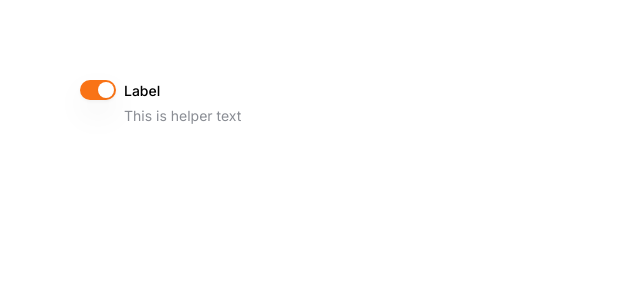
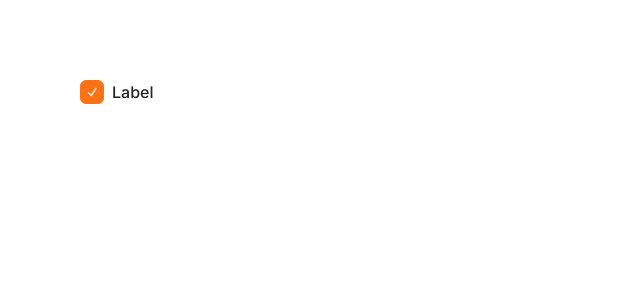
Before and after one commit to Hasnain-Shabbir/sparro-well, a Next.js app: page / in a window 1280 px wide. Both pictures are taken after a click on the checkbox 98 px from the left and 90 px from the top of the page. Shown: the top 300 px of the page, without its empty margins (0-640 px from the left). Built offline with nearby package versions, Linux system fonts and the light colour scheme; a web font is replaced by a local one.

Commit message:
feat(design-system): create Checkbox component

```diff
--- a/package.json
+++ b/package.json
@@ -10,6 +10,7 @@
   },
   "dependencies": {
     "@radix-ui/react-avatar": "^1.1.0",
+    "@radix-ui/react-checkbox": "^1.1.1",
     "@radix-ui/react-dialog": "^1.1.1",
     "@radix-ui/react-icons": "^1.3.0",
     "@radix-ui/react-label": "^2.1.0",
--- a/src/app/layout.tsx
+++ b/src/app/layout.tsx
@@ -13,7 +13,7 @@ export default function RootLayout({
 }>) {
   return (
     <html lang="en">
-      <body className="font-inter">{children}</body>
+      <body className="font-inter text-neutral-900">{children}</body>
     </html>
   );
 }
--- a/src/app/page.tsx
+++ b/src/app/page.tsx
@@ -1,12 +1,12 @@
 'use client';
-import { Toggle } from '@/components';
+import { AppCheckbox } from '@/components';
 import React from 'react';
 
 export default function Home() {
   return (
     <>
       <div className="p-20">
-        <Toggle label="Label" id="label" subTitle="This is helper text" />
+        <AppCheckbox label="Label" id="label" size='md'/>
       </div>
     </>
   );
--- /dev/null
+++ b/src/components/custom/AppCheckbox/AppCheckbox.tsx
@@ -0,0 +1,27 @@
+import React from 'react';
+import { Checkbox } from '@/components/ui/checkbox';
+import { Label } from '@/components/ui/label';
+
+interface AppCheckboxProps
+  extends React.ComponentPropsWithoutRef<typeof Checkbox> {
+  id: string;
+  label: string;
+  size?: 'sm' | 'md';
+}
+
+const AppCheckbox = React.forwardRef<HTMLButtonElement, AppCheckboxProps>(
+  ({ id, label, size }, ref) => {
+    return (
+      <div className="flex items-center gap-2">
+        <Checkbox id={id} ref={ref} size={size} />
+        <Label htmlFor={id} size={size === 'sm' ? 'md' : 'lg'}>
+          {label}
+        </Label>
+      </div>
+    );
+  },
+);
+
+AppCheckbox.displayName = 'AppCheckbox';
+
+export default AppCheckbox;
--- a/src/components/index.ts
+++ b/src/components/index.ts
@@ -1,2 +1,3 @@
+export { default as AppCheckbox } from './custom/AppCheckbox/AppCheckbox';
 export { default as TextField } from './custom/TextField';
 export { default as Toggle } from './custom/Toggle/Toggle';
--- /dev/null
+++ b/src/components/ui/checkbox.tsx
@@ -0,0 +1,42 @@
+'use client';
+import React from 'react';
+import * as CheckboxPrimitive from '@radix-ui/react-checkbox';
+import { CheckIcon } from '@radix-ui/react-icons';
+import { cn } from '@/lib/utils';
+
+interface CheckboxProps
+  extends React.ComponentPropsWithoutRef<typeof CheckboxPrimitive.Root> {
+  size?: 'sm' | 'md';
+}
+
+const Checkbox = React.forwardRef<
+  React.ElementRef<typeof CheckboxPrimitive.Root>,
+  CheckboxProps
+>(({ className, size = 'sm', ...props }, ref) => {
+  const checkboxSizeMap = {
+    sm: 'size-5',
+    md: 'size-6',
+  };
+  const sizeClass = checkboxSizeMap[size] || checkboxSizeMap.sm;
+
+  return (
+    <CheckboxPrimitive.Root
+      ref={ref}
+      className={cn(
+        'shadow peer shrink-0 rounded-md border border-neutral-200 transition-colors hover:bg-neutral-50 focus-visible:outline-none focus-visible:ring-1 focus-visible:ring-orange-500 disabled:cursor-not-allowed disabled:opacity-50 data-[state=checked]:border-orange-500 data-[state=checked]:bg-orange-500 data-[state=checked]:text-neutral-50 data-[state=checked]:hover:bg-orange-600',
+        sizeClass,
+        className,
+      )}
+      {...props}
+    >
+      <CheckboxPrimitive.Indicator
+        className={cn('flex items-center justify-center text-current')}
+      >
+        <CheckIcon className="h-4 w-4" />
+      </CheckboxPrimitive.Indicator>
+    </CheckboxPrimitive.Root>
+  );
+});
+Checkbox.displayName = CheckboxPrimitive.Root.displayName;
+
+export { Checkbox };
```
Also changed, not shown: 1 other file (tests, documents, lock files or other folders).
